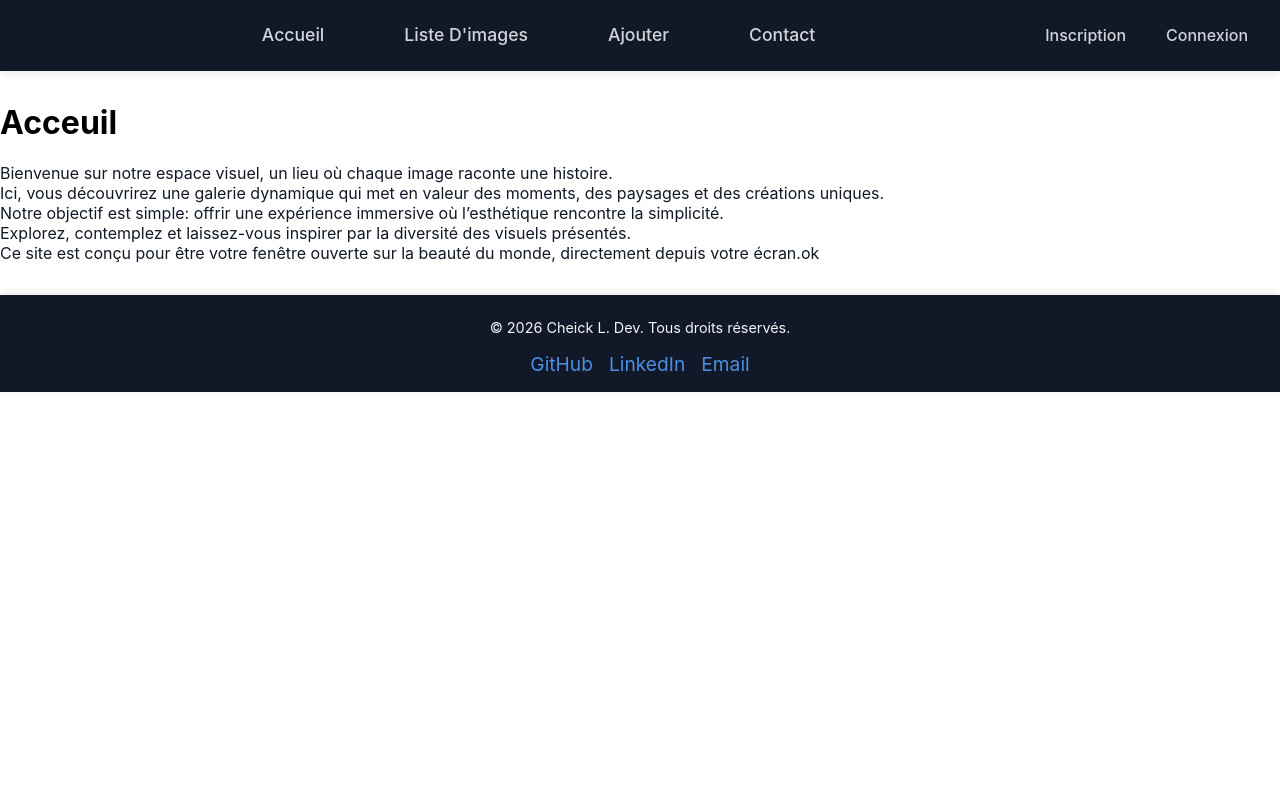
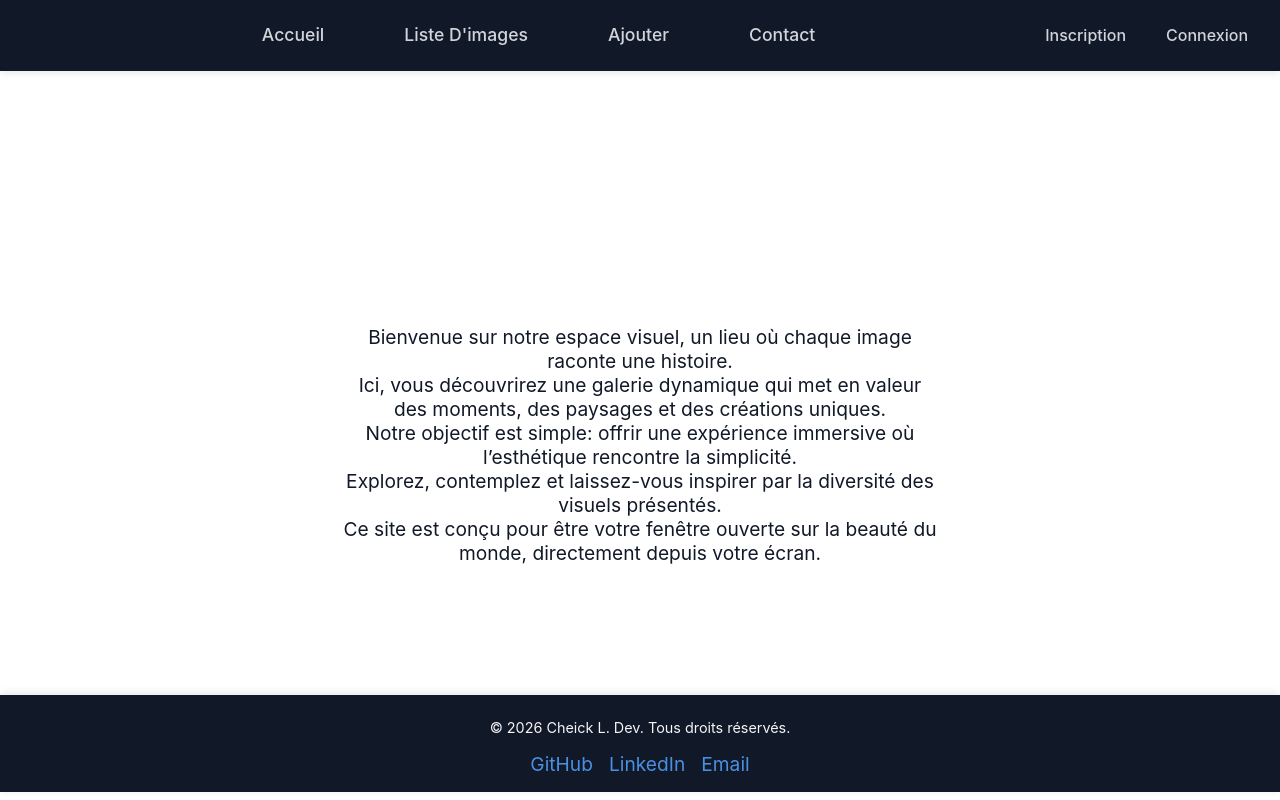
Before and after one commit to CL-KRMA/Taskflow, a Next.js app: page / in a window 1280 px wide. Built offline with nearby package versions, Linux system fonts and the light colour scheme.

Commit message:
update galerie en ligne

```diff
--- a/app/layout.tsx
+++ b/app/layout.tsx
@@ -13,8 +13,7 @@
 });
 
 export const metadata: Metadata = {
-  title: "Galerie en ligne",
-  description: "Generated by create next app",
+  title: "Galerie en ligne"
 };
 
 export default function RootLayout({
--- a/components/Accueil.tsx
+++ b/components/Accueil.tsx
@@ -2,14 +2,14 @@
 
 const Accueil = () => {
   return (
-    <div>
+    <div className='home'>
         <h1>Acceuil</h1>
         <p>
             Bienvenue sur notre espace visuel, un lieu où chaque image raconte une histoire.<br />
             Ici, vous découvrirez une galerie dynamique qui met en valeur des moments, des paysages et des créations uniques.<br />
             Notre objectif est simple: offrir une expérience immersive où l’esthétique rencontre la simplicité. <br />
             Explorez, contemplez et laissez-vous inspirer par la diversité des visuels présentés.<br />
-            Ce site est conçu pour être votre fenêtre ouverte sur la beauté du monde, directement depuis votre écran.ok
+            Ce site est conçu pour être votre fenêtre ouverte sur la beauté du monde, directement depuis votre écran.
         </p>
     </div>
   )
```
